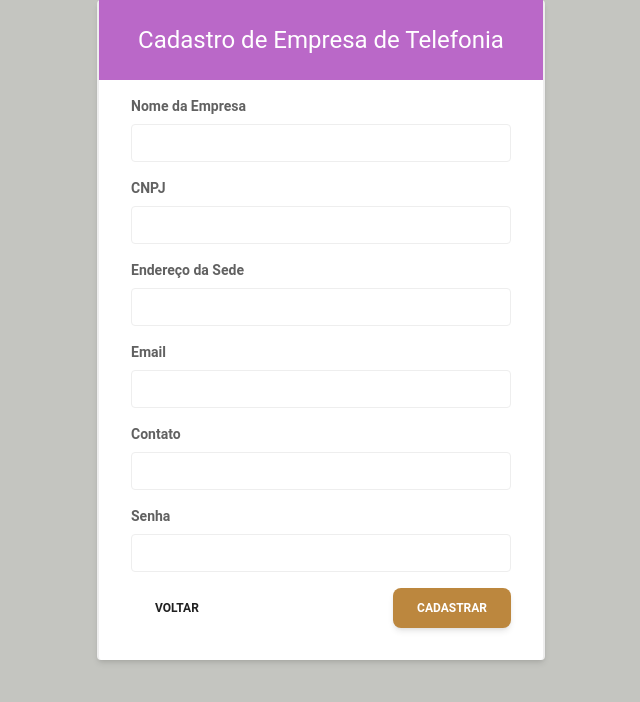
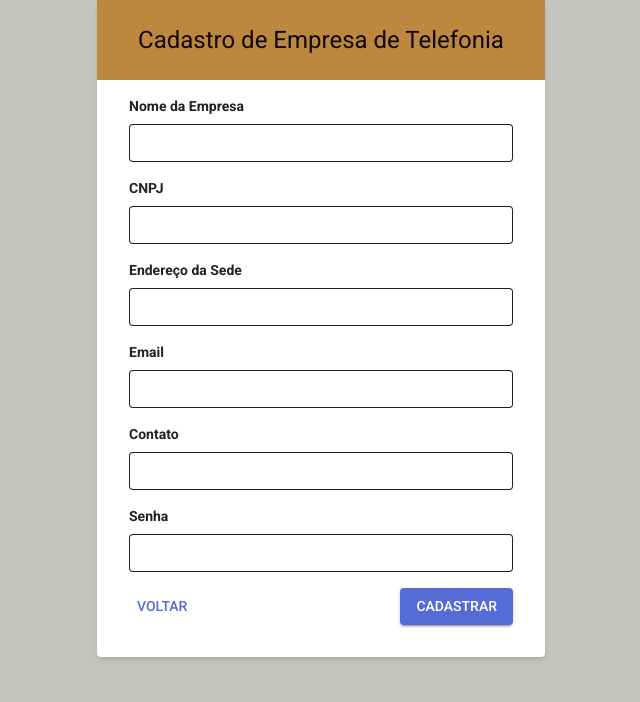
Before and after one commit to caducoder/website-amazonhack, a Next.js app: page /register in a window 1280 px wide. Shown: the top 702 px of the page, without its empty margins (319-959 px from the left). Built offline with nearby package versions, Linux system fonts and the light colour scheme.

Commit message:
fix: change material-tailwind to mui

```diff
--- a/package.json
+++ b/package.json
@@ -9,7 +9,10 @@
     "lint": "next lint"
   },
   "dependencies": {
-    "@material-tailwind/react": "^2.1.2",
+    "@emotion/react": "^11.11.1",
+    "@emotion/styled": "^11.11.0",
+    "@mui/icons-material": "^5.14.13",
+    "@mui/material": "^5.14.13",
     "leaflet": "^1.9.4",
     "next": "13.5.4",
     "react": "^18",
--- a/src/components/CompanyRegisterForm/index.tsx
+++ b/src/components/CompanyRegisterForm/index.tsx
@@ -1,6 +1,6 @@
 import React from 'react';
 import { useForm, Controller } from 'react-hook-form';
-import { Button, Input } from "@material-tailwind/react";
+import { Button } from "@mui/material";
 import Link from 'next/link';
 
 type FormData = {
@@ -22,8 +22,8 @@ function CompanyRegisterForm() {
 
   return (
 
-    <form onSubmit={handleSubmit(onSubmit)} className="bg-white shadow-md rounded border-x-2 pb-8">
-      <h2 className="text-2xl text-center mb-4 py-6 bg-purple-300 text-white">
+    <form onSubmit={handleSubmit(onSubmit)} className="bg-white shadow-md rounded pb-8">
+      <h2 className="text-2xl text-center mb-4 py-6 bg-purple-300 text-darkbrown bg-goldenrod">
         Cadastro de Empresa de Telefonia
       </h2>
 
@@ -160,7 +160,10 @@ function CompanyRegisterForm() {
           </Link>
           <Button
             type="submit"
-            className="bg-goldenrod"
+            className="bg-goldenrod text-white"
+            variant='contained'
+            sx={{ ":hover": { bgcolor: "#234" } }}
+            color='primary'
           >
             Cadastrar
           </Button>
--- a/src/components/HeroHeader.tsx
+++ b/src/components/HeroHeader.tsx
@@ -1,5 +1,5 @@
 import React from 'react'
-import { Typography } from '@material-tailwind/react'
+import { Typography } from '@mui/material'
 
 export const HeroHeader = () => {
   return (
--- a/src/components/Map/Map.tsx
+++ b/src/components/Map/Map.tsx
@@ -2,7 +2,7 @@ import 'leaflet/dist/leaflet.css'
 import React, { useState } from 'react'
 import { MapContainer, Marker, Polygon, Popup, TileLayer, useMapEvents } from 'react-leaflet'
 import { Icon, LatLngExpression, LatLng } from 'leaflet'
-import { Typography } from '@material-tailwind/react'
+import { Typography } from '@mui/material'
 
 function LocationMarker() {
   const [position, setPosition] = useState<LatLng | null>(null)
@@ -54,8 +54,8 @@ const Map = () => {
           icon={new Icon({ iconUrl: '/tower.png', iconSize: [25, 41], iconAnchor: [12, 41] })}
         >
           <Popup>
-            <Typography variant="small">
-              Status: <Typography as={'span'} color='green' variant='small' className='font-bold'>Ativo</Typography>
+            <Typography variant='body1'>
+              Status: <Typography component={'span'} variant='body1' className='font-bold'>Ativo</Typography>
             </Typography>
           </Popup>
           <Polygon pathOptions={greenColor} positions={amazonasCoordinates} />
--- a/src/components/RatingPopup/index.tsx
+++ b/src/components/RatingPopup/index.tsx
@@ -1,12 +1,13 @@
-import React from 'react'
-import {
-  Button,
-  Dialog,
-  DialogHeader,
-  DialogBody,
-  DialogFooter,
-} from "@material-tailwind/react";
-import { Rating, Typography } from "@material-tailwind/react";
+import * as React from 'react';
+import Button from '@mui/material/Button';
+import Dialog from '@mui/material/Dialog';
+import DialogTitle from '@mui/material/DialogTitle';
+import DialogContent from '@mui/material/DialogContent';
+import DialogActions from '@mui/material/DialogActions';
+import Typography from '@mui/material/Typography';
+import Rating from '@mui/material/Rating';
+import Box from '@mui/material/Box';
+import StarIcon from '@mui/icons-material/Star';
 
 const ratingLabel = [
   "Péssima",
@@ -16,46 +17,77 @@ const ratingLabel = [
   "Excelente"
 ]
 
+function getLabelText(value: number) {
+  return `${value} Star${value !== 1 ? 's' : ''}, ${ratingLabel[value]}`;
+}
+
 function RatingPopup() {
   const [open, setOpen] = React.useState(false);
-  const [rated, setRated] = React.useState(0);
+  const [value, setValue] = React.useState<number | null>(null);
 
-  const handleOpen = () => setOpen(!open);
+  const handleClickOpen = () => {
+    setOpen(true);
+  };
+  const handleClose = () => {
+    setOpen(false);
+  };
+
+  const handleRatingConfirm = () => {
+    console.log('Nota: ', value)
+  }
 
   return (
     <>
       <Button
-        onClick={handleOpen}
-        color='blue'
-        variant="gradient"
-        className='w-fit ml-8 mb-4'
+        variant="contained"
+        color='secondary'
+        className="bg-cyan text-white"
+        sx={{ mb: 4 }}
+        onClick={handleClickOpen}
       >
         Classificar internet da sua região
       </Button>
-      <Dialog open={open} handler={handleOpen}>
-        <DialogHeader>Qualidade da internet</DialogHeader>
-        <DialogBody divider>
-          <div className="flex flex-col items-center gap-2 py-4">
-            <Rating value={0} onChange={(value) => setRated(value)} />
-            <Typography color="blue-gray" className="font-medium">
-              {rated != 0 && ratingLabel[rated - 1]}
-            </Typography>
-          </div>
-          Sua avaliação nos ajuda a tomar medidas para aprimorar a experiência online para todos. Obrigado por sua colaboração!
-        </DialogBody>
-        <DialogFooter>
-          <Button
-            variant="text"
-            color="red"
-            onClick={handleOpen}
-            className="mr-1"
+      <Dialog
+        onClose={handleClose}
+        aria-labelledby="customized-dialog-title"
+        open={open}
+      >
+        <DialogTitle sx={{ m: 0, p: 2 }} id="customized-dialog-title">
+          Qualidade da internet
+        </DialogTitle>
+        <DialogContent dividers >
+          <Box
+            sx={{
+              width: '100%',
+              display: 'flex',
+              flexDirection: 'column',
+              alignItems: 'center',
+              textAlign: 'center'
+            }}
           >
-            <span>Cancelar</span>
+            <Rating
+              name="hover-feedback"
+              value={value}
+              getLabelText={getLabelText}
+              onChange={(event, newValue) => {
+                setValue(newValue);
+              }}
+              emptyIcon={<StarIcon style={{ opacity: 0.55 }} fontSize="inherit" />}
+            />
+            {value !== null && (
+              <Box sx={{ textAlign: 'center' }}>{ratingLabel[value - 1]}</Box>
+            )}
+          </Box>
+          <Typography gutterBottom>
+            Sua avaliação nos ajuda a tomar medidas para aprimorar a experiência online para todos. Obrigado por sua colaboração!
+          </Typography>
+        </DialogContent>
+        <DialogActions>
+          <Button onClick={handleClose} variant='text' color='error'>Cancelar</Button>
+          <Button autoFocus onClick={handleRatingConfirm} color='success'>
+            Confirmar
           </Button>
-          <Button variant="gradient" color="green" onClick={handleOpen}>
-            <span>Confirmar</span>
-          </Button>
-        </DialogFooter>
+        </DialogActions>
       </Dialog>
     </>
   )
--- a/src/pages/_app.tsx
+++ b/src/pages/_app.tsx
@@ -1,9 +1,16 @@
 import '@/styles/globals.css'
 import type { AppProps } from 'next/app'
+import { ThemeProvider } from '@mui/material/styles';
+import CssBaseline from '@mui/material/CssBaseline';
+import theme from '@/styles/theme';
 
 export default function App({ Component, pageProps }: AppProps) {
   return (
     <>
-      <Component {...pageProps} />
-    </>)
+      <ThemeProvider theme={theme}>
+        <CssBaseline />
+        <Component {...pageProps} />
+      </ThemeProvider>
+    </>
+  )
 }
--- a/src/pages/index.tsx
+++ b/src/pages/index.tsx
@@ -1,5 +1,5 @@
 import { Inter } from 'next/font/google'
-import { Button, Typography } from "@material-tailwind/react";
+import { Button, Typography } from "@mui/material";
 import { HeroHeader } from '@/components/HeroHeader';
 import Map from '@/components/Map/';
 import Link from 'next/link'
@@ -15,10 +15,24 @@ export default function Home() {
       <HeroHeader />
       <div className='flex flex-col gap-2 items-end p-8'>
         <Link href='/register'>
-          <Button className='bg-goldenrod'>Cadastrar empresa</Button>
+          <Button
+            className="bg-goldenrod text-white"
+            variant='contained'
+            sx={{ ":hover": { bgcolor: "#234" } }}
+            color='primary'
+          >
+            Cadastrar empresa
+          </Button>
         </Link>
         <Link href='/login'>
-          <Button className='bg-goldenrod'>Login</Button>
+          <Button
+            className="bg-goldenrod text-white"
+            variant='contained'
+            sx={{ ":hover": { bgcolor: "#234" } }}
+            color='primary'
+          >
+            Login
+          </Button>
         </Link>
       </div>
       <RatingPopup />
--- a/src/pages/login.tsx
+++ b/src/pages/login.tsx
@@ -1,4 +1,4 @@
-import { Button } from '@material-tailwind/react';
+import { Button } from '@mui/material';
 import Link from 'next/link';
 import React from 'react';
 import { useForm, SubmitHandler, Controller } from 'react-hook-form';
@@ -67,7 +67,10 @@ const LoginForm: React.FC = () => {
             </Button>
           </Link>
           <Button
-            className='bg-goldenrod'
+            className="bg-goldenrod text-white"
+            variant='contained'
+            sx={{ ":hover": { bgcolor: "#234" } }}
+            color='primary'
             type="submit"
           >
             Entrar
--- a/src/pages/register.tsx
+++ b/src/pages/register.tsx
@@ -1,5 +1,4 @@
 import CompanyRegisterForm from '@/components/CompanyRegisterForm'
-import { Button } from '@material-tailwind/react'
 import Link from 'next/link'
 import React from 'react'
 
@@ -7,7 +6,6 @@ const Register = () => {
   return (
     <section className="max-w-md mx-auto">
       <CompanyRegisterForm />
-
     </section>
   )
 }
--- /dev/null
+++ b/src/styles/theme.ts
@@ -0,0 +1,29 @@
+import { Roboto } from 'next/font/google';
+import { createTheme } from '@mui/material/styles';
+import { red } from '@mui/material/colors';
+
+export const roboto = Roboto({
+  weight: ['300', '400', '500', '700'],
+  subsets: ['latin'],
+  display: 'swap',
+});
+
+// Create a theme instance.
+const theme = createTheme({
+  palette: {
+    primary: {
+      main: '#556cd6',
+    },
+    secondary: {
+      main: '#19857b',
+    },
+    error: {
+      main: red.A400,
+    },
+  },
+  typography: {
+    fontFamily: roboto.style.fontFamily,
+  },
+});
+
+export default theme;
--- a/tailwind.config.ts
+++ b/tailwind.config.ts
@@ -1,6 +1,6 @@
-const withMT = require("@material-tailwind/react/utils/withMT");
+import type { Config } from 'tailwindcss'
 
-module.exports = withMT({
+const config: Config = {
   content: [
     './src/pages/**/*.{js,ts,jsx,tsx,mdx}',
     './src/components/**/*.{js,ts,jsx,tsx,mdx}',
@@ -12,8 +12,12 @@ module.exports = withMT({
       'lightbrown': '#C6AE80',
       'silver': '#C4C5C0',
       'darkgrey': '#595a55',
-      'darkbrown': '#110809'
+      'darkbrown': '#110809',
+      'white': '#FFFFFF',
+      'cyan': '#19857b'
     }
   },
   plugins: [],
-})
+}
+
+export default config
```
Also changed, not shown: 1 other file (tests, documents, lock files or other folders).
